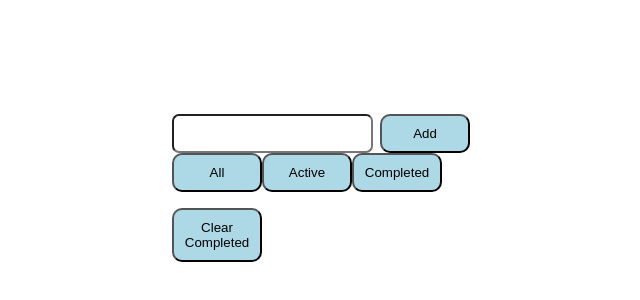
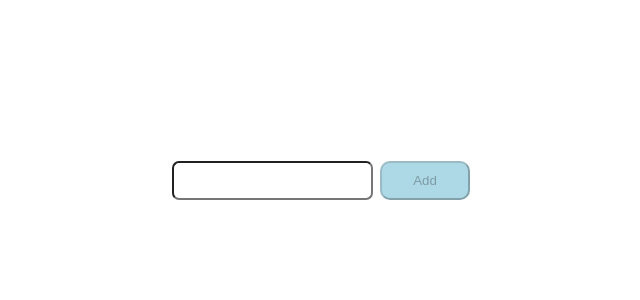
Before and after one commit to ydondar/react-git-practice, a React (Create React App) app: page / in a window 1280 px wide. Shown: the part 220-520 px from the top of the page, without its empty margins (319-959 px from the left). Built offline with nearby package versions, Linux system fonts and the light colour scheme.

Commit message:
Improve UX with error handling, conditional rendering, and input validation

```diff
--- a/src/App.jsx
+++ b/src/App.jsx
@@ -20,72 +20,62 @@ function TodoApp() {
   }, [items]);
 
   const [filter, setFilter] = useState(() => {
-    const savedFilter = localStorage.getItem("todoFilter");
-    return savedFilter ? savedFilter : "all"
+    const savedFilter = localStorage.getItem('todoFilter');
+    return savedFilter ? savedFilter : 'all';
   });
 
   useEffect(() => {
-    localStorage.setItem("todoFilter", filter)
+    localStorage.setItem('todoFilter', filter);
   }, [filter]);
 
-
   useEffect(() => {
-    if (editingId !== null) {
+    if (editingId !== null && editInputRef.current) {
       editInputRef.current.focus();
     }
   }, [editingId]);
 
-
   function handleAddItem() {
     const trimmedInput = input.trim();
 
-
     if (!trimmedInput) {
-      setError('Cannot be empty');
+      setError('This field cannot be empty');
       return;
     }
 
-
-    const alreadyExist = items.some(
-      (item) => item.text.toLowerCase() === trimmedInput.toLowerCase()
+    const alreadyExist = items.some((item) =>
+    item.text.toLowerCase() === trimmedInput.toLowerCase()
     );
 
-
     if (alreadyExist) {
-      alert('Item already exists in the list');
+      setError('Item already exists in the list');
       return;
     }
 
-
-    const newItems = {
+    const newItem = {
       id: Date.now(),
       text: trimmedInput,
       done: false,
     };
 
-
     setError('');
-    setItems((prev) => [...prev, newItems]);
+    setItems((prev) => [...prev, newItem]);
     setInput('');
   }
 
-
   function handleDeleteItem(deleteId) {
-    const newItems = items.filter((item) => deleteId !== item.id);
-    setItems(newItems);
+    const updatesItems = items.filter((item) => item.id !== deleteId);
+    setItems(updatesItems);
   }
 
-
   function toggleItem(toggleId) {
-    const newItems = items.map((item) => {
+    const updateItems = items.map((item) => {
       if (toggleId === item.id) {
         return { ...item, done: !item.done };
       }
       return item;
     });
-    setItems(newItems);
+    setItems(updateItems);
   }
-
 
   function handleEditItem(editId) {
     const foundItems = items.find((item) => editId === item.id);
@@ -94,16 +84,13 @@ function TodoApp() {
     setEditValue(foundItems.text);
   }
 
-
   function handleSaveItem() {
     const trimmedValue = editValue.trim();
 
-
     if (!trimmedValue) {
-      setError('Cannot save empty value');
+      setError('This field cannot be empty');
       return;
     }
-
 
     const alreadyExist = items.some(
       (item) =>
@@ -111,32 +98,27 @@ function TodoApp() {
         item.id !== editingId
     );
 
-
     if (alreadyExist) {
-      alert('Item already exists in the list');
+      setError('Item already exists in the list');
       return;
     }
 
-
-    const newItems = items.map((item) => {
+    const updateItems = items.map((item) => {
       if (item.id === editingId) {
         return { ...item, text: trimmedValue };
       }
       return item;
     });
 
-
-    setItems(newItems);
+    setItems(updateItems);
     setEditingId(null);
     setEditValue('');
   }
-
 
   function handleCancelEdit() {
     setEditingId(null);
     setEditValue('');
   }
-
 
   const filteredItems = items.filter((item) => {
     if (filter === 'active') return !item.done;
@@ -145,9 +127,11 @@ function TodoApp() {
   });
 
   function clearCompletedItem() {
-    const newItems = items.filter((item) => !item.done)
-    setItems(newItems);
+    const updateItems = items.filter((item) => !item.done);
+    setItems(updateItems);
   }
+
+  const hasCompletedItems = items.some((item) => item.done);
 
   return (
     <div>
@@ -156,12 +140,16 @@ function TodoApp() {
         onChange={(e) => setInput(e.target.value)}
         onKeyDown={(e) => e.key === 'Enter' && handleAddItem()}
       />
-      <button onClick={handleAddItem}>Add</button>
+      <button onClick={handleAddItem} disabled={!input.trim()}>
+        Add
+      </button>
+      {items.length > 0 && (
         <div>
           <button onClick={() => setFilter('all')}>All</button>
           <button onClick={() => setFilter('active')}>Active</button>
           <button onClick={() => setFilter('completed')}>Completed</button>
         </div>
+      )}
       <ul>
         {filteredItems.map((item) => (
           <li key={item.id}>
@@ -196,12 +184,15 @@ function TodoApp() {
           </li>
         ))}
       </ul>
-      <button onClick={clearCompletedItem}>Clear Completed</button>
-
+      {hasCompletedItems && (
+        <button onClick={clearCompletedItem} disabled={!hasCompletedItems}>
+          Clear Completed
+        </button>
+      )}
       {error && <p>{error}</p>}
+      {items.length > 0 && <p> Current filter: {filter} </p>}
     </div>
   );
 }
 
-
 export default TodoApp;
```
Lines whose indentation alone changed are shown as unchanged.
